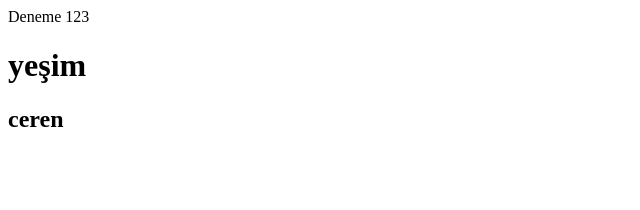
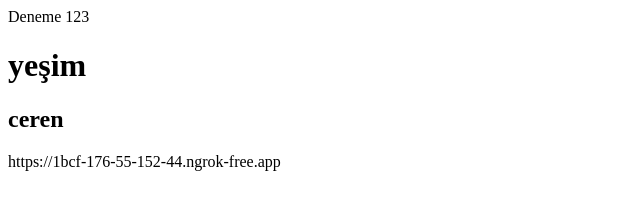
Before and after one commit to yesimkaya100619/YMGDersOrnek1, a plain HTML site: page index.html in a window 1280 px wide. Shown: the whole page, without its empty margins (0-640 px from the left). Drawn offline with Linux system fonts and the light colour scheme.

Commit message:
9.commit

```diff
--- a/index.html
+++ b/index.html
@@ -12,6 +12,7 @@
     Deneme 123
     <h1>yeşim</h1>
     <h2>ceren</h2>
+    https://1bcf-176-55-152-44.ngrok-free.app
 </body>
 
 </html>
```
